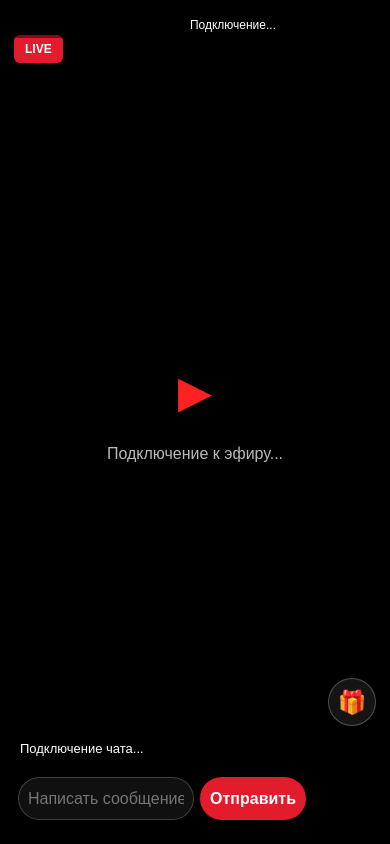
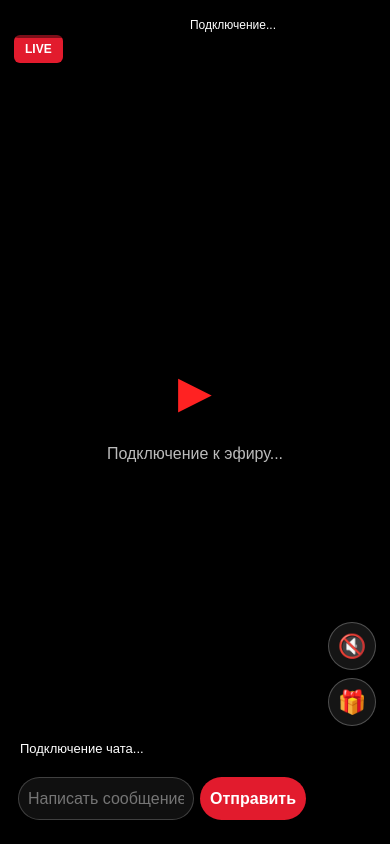
Before and after one commit to LilYolDi/Y-FETISH.live, a website: page live.html in a window 390 px wide. Drawn offline with Linux system fonts and the light colour scheme; no server answers.

Commit message:
Fix HTML structure and improve accessibility

```diff
--- a/live.html
+++ b/live.html
@@ -253,7 +253,7 @@
       cursor: pointer;
     }
 
-    .gift-toggle, .gift-close { display: none; }
+    .gift-toggle, .sound-toggle, .gift-close { display: none; }
 
     @media (min-width: 801px) {
       .video-section {
@@ -405,11 +405,11 @@
 
       .chat-panel > .muted { display: none; }
 
-      .gift-toggle {
+      .gift-toggle,
+      .sound-toggle {
         position: fixed;
         z-index: 16;
         right: 14px;
-        bottom: calc(env(safe-area-inset-bottom) + 118px);
         display: flex;
         align-items: center;
         justify-content: center;
@@ -421,6 +421,20 @@
         color: #fff;
         font-size: 23px;
         cursor: pointer;
+        -webkit-tap-highlight-color: transparent;
+      }
+
+      .gift-toggle {
+        bottom: calc(env(safe-area-inset-bottom) + 118px);
+      }
+
+      .sound-toggle {
+        bottom: calc(env(safe-area-inset-bottom) + 174px);
+      }
+
+      .sound-toggle:active,
+      .gift-toggle:active {
+        transform: scale(.95);
       }
 
       .gift-panel {
@@ -534,6 +548,15 @@
   </main>
 
   <button
+    id="soundToggle"
+    class="sound-toggle"
+    type="button"
+    aria-label="Включить звук"
+    aria-pressed="false"
+    title="Включить звук"
+  >🔇</button>
+
+  <button
     id="giftToggle"
     class="gift-toggle"
     type="button"
```
